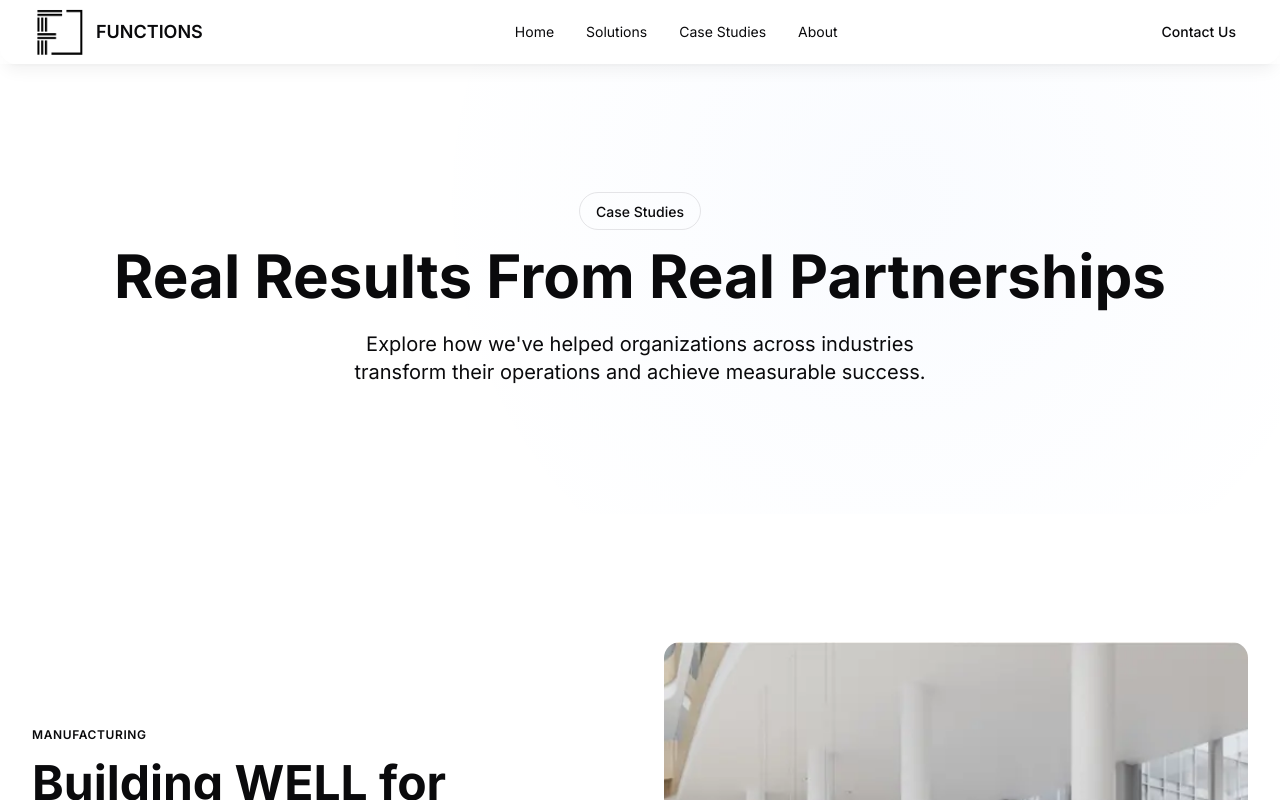
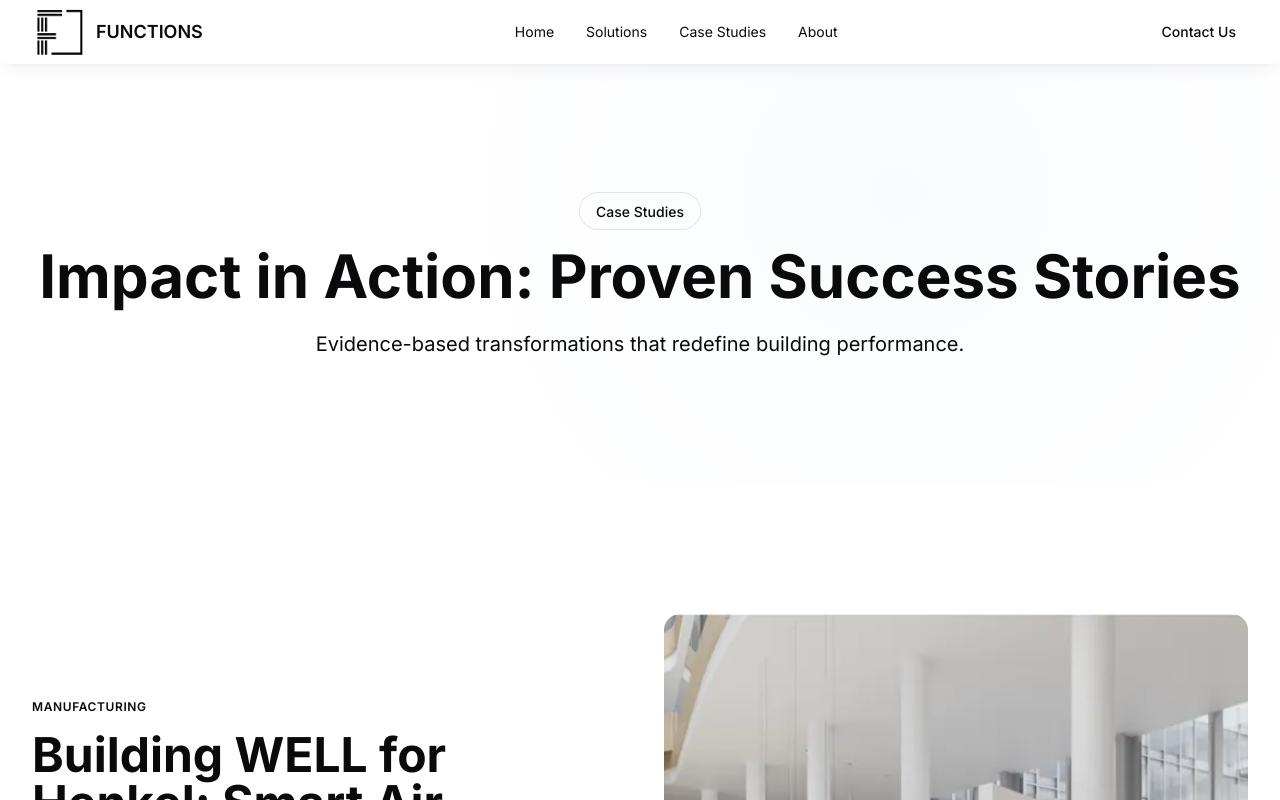
Before and after one commit to godlikeanyone/Functions-Website, a Next.js app: page /case-studies in a window 1280 px wide. Shown: the top 800 px of the page. Built offline with nearby package versions, Linux system fonts and the light colour scheme.

Commit message:
Update case studies hero title and description

```diff
--- a/app/case-studies/page.tsx
+++ b/app/case-studies/page.tsx
@@ -17,9 +17,9 @@ export default function CaseStudiesPage() {
     en: {
       hero: {
         eyebrow: "Case Studies",
-        title: "Real Results From Real Partnerships",
+        title: "Impact in Action: Proven Success Stories",
         description:
-          "Explore how we've helped organizations across industries transform their operations and achieve measurable success.",
+          "Evidence-based transformations that redefine building performance.",
       },
       henkelCase: {
         category: "Manufacturing",
```
